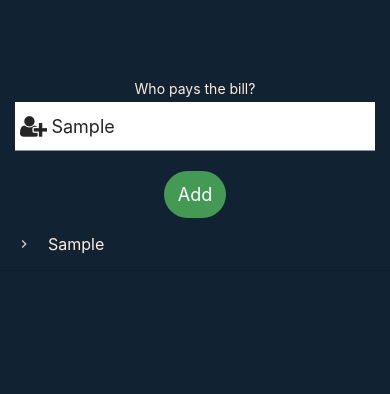
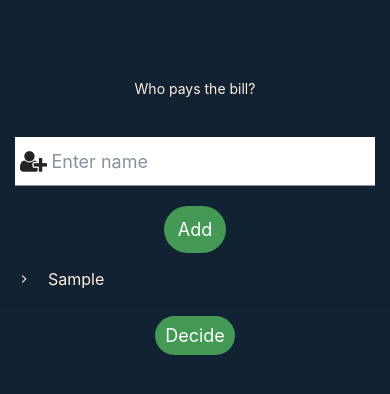
Before and after one commit to KovaKreative/who-pays, a React Native app: screen / in a window 390 px wide. Both pictures are taken after typing "Sample" into the empty fields and a click on the button "Add". Shown: the top 394 px of the page. Built offline with nearby package versions, Linux system fonts and the light colour scheme.

Commit message:
Implement deciding loser

```diff
--- a/App.js
+++ b/App.js
@@ -1,11 +1,17 @@
 import { ScrollView, StyleSheet, View } from 'react-native';
-import { useState } from 'react';
+import { useEffect, useState } from 'react';
 import Home from './src/components/Home';
 import Loser from './src/components/Loser';
 
 export default function App() {
 
   const [state, setState] = useState({ view: 0, names: [], loser: '' });
+
+  const addName = function(name) {
+    setState(prev => {
+      return { ...prev, names: [...prev.names, name] };
+    });
+  };
 
   const removeName = function(index) {
     const namesBuffer = [...state.names];
@@ -15,14 +21,29 @@ export default function App() {
     });
   };
 
+  const decide = function() {
+    const loserIndex = Math.floor(Math.random() * state.names.length);
+    setState(prev => {
+      return { ...prev, loser: state.names[loserIndex] };
+    });
+  };
+
+  useEffect(() => {
+    if (state.loser) {
+      setState(prev => {
+        return { ...prev, view: 1 };
+      });
+    }
+  }, [state.loser]);
+
   return (
     <ScrollView style={styles.fullView}>
       <View style={styles.container}>
-        {!state.view ? <Home names={state.names} removeName={removeName} onSubmit={name => {
-          setState(prev => {
-            return { ...prev, names: [...prev.names, name] };
-          });
-        }} /> : <Loser loser={state.loser} />}
+        {!state.view ? <Home
+          names={state.names}
+          removeName={removeName}
+          addName={addName}
+          decide={decide} /> : <Loser loser={state.loser} />}
       </View>
     </ScrollView>
   );
--- a/src/components/Home.js
+++ b/src/components/Home.js
@@ -29,9 +29,10 @@ export default function Home(props) {
     <View style={styles.container}>
       <Formik
         initialValues={{ name: '' }}
-        onSubmit={(e, { resetForm }) => {
-          console.log(e.name);
-          props.onSubmit(e.name);
+        onSubmit={(form, { resetForm }) => {
+          console.log(form.name);
+          props.addName(form.name);
+          resetForm();
         }}
         validationSchema={Yup.object({
           name: Yup.string()
@@ -48,11 +49,14 @@ export default function Home(props) {
               leftIcon={{ type: 'font-awesome', name: 'user-plus' }}
               inputContainerStyle={{
                 marginHorizontal: 5,
-                marginTop: 5,
+                marginTop: 40,
                 paddingLeft: 5,
                 backgroundColor: 'white'
               }}
-              name='name'
+              id="name"
+              name="name"
+              type="text"
+              value={values.name}
               onChangeText={handleChange('name')}
               onBlur={handleBlur('name')}
               renderErrorMessage={errors.name && touched.name}
@@ -72,11 +76,15 @@ export default function Home(props) {
           </>
         )}
       </Formik>
-      {props.names.length
-        ?
-        renderedNames
-        :
-        <></>
+      {props.names.length > 0 &&
+        <>
+        {renderedNames}
+        <Button
+          buttonStyle={styles.button}
+          title="Decide"
+          onPress={props.decide}
+        />
+        </>
       }
     </View>
   );
```
